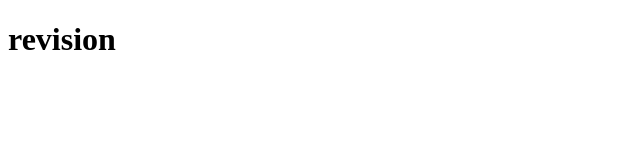
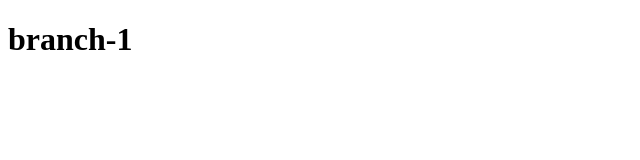
Before and after one commit to vandanaparmar2006/30-8-revision, a plain HTML site: page index.html in a window 1280 px wide. Shown: the full height of the page, 0-640 px from the left. Drawn offline with Linux system fonts and the light colour scheme.

Commit message:
first commit

```diff
--- a/index.html
+++ b/index.html
@@ -6,6 +6,6 @@
     <title>30-8-revision</title>
 </head>
 <body>
-    <h1>revision</h1>
+    <h1>branch-1</h1>
 </body>
 </html>
```
